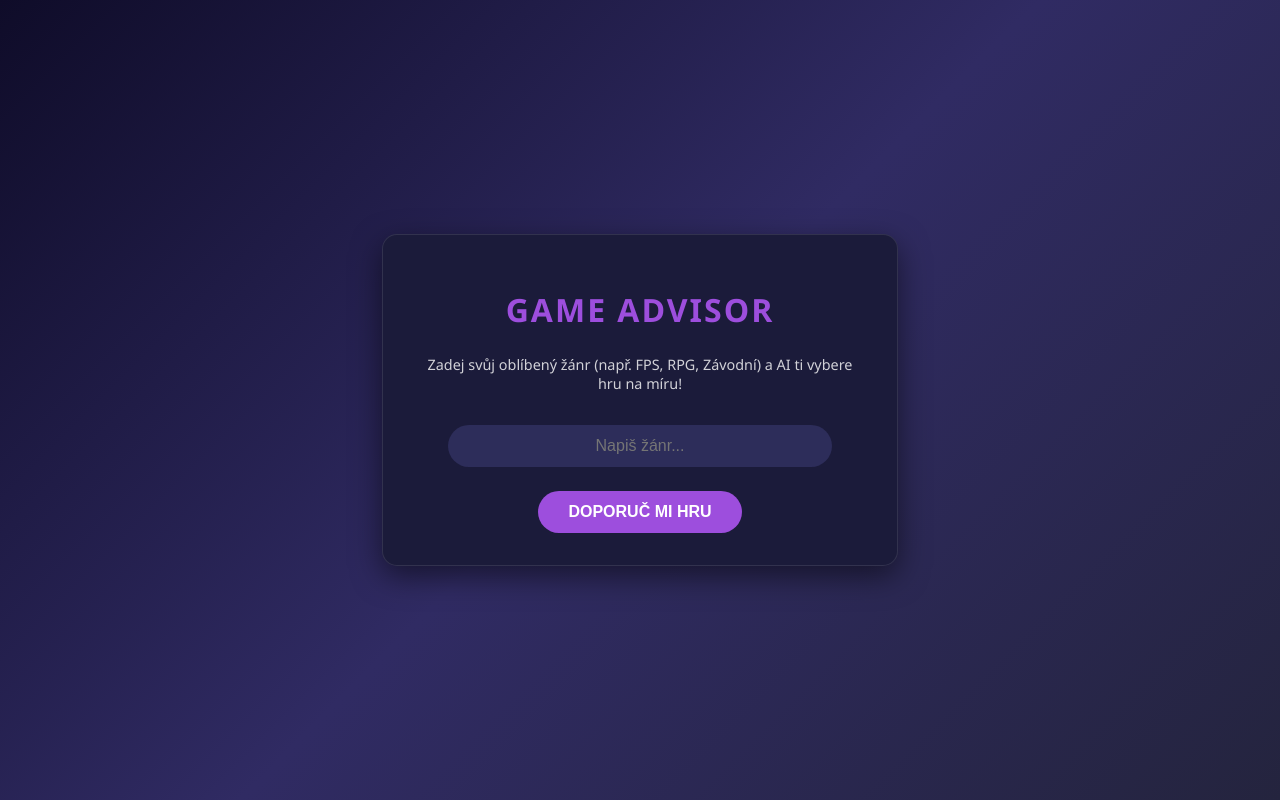
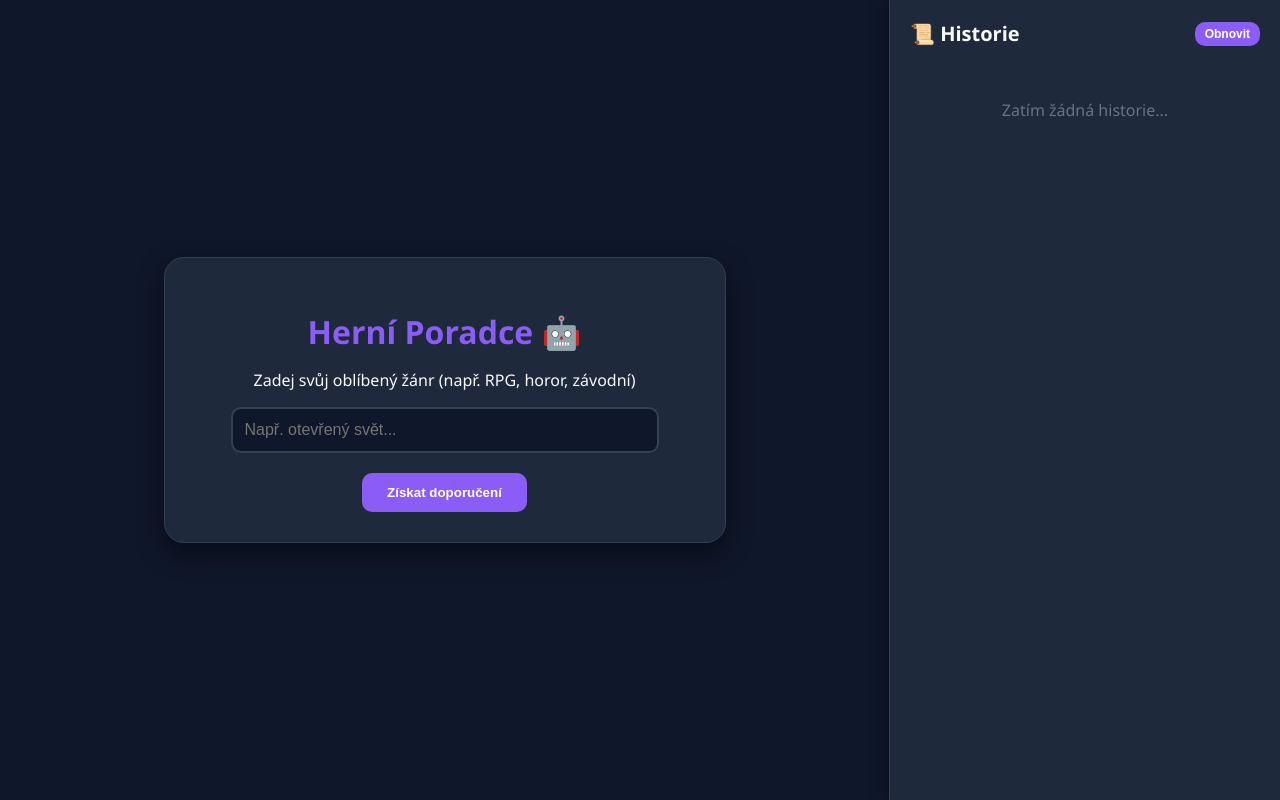
Before and after one commit to Gecyvpecy/hry, a Flask app: page / in a window 1280 px wide. Run offline with Flask 3, Linux system fonts and the light colour scheme; data that the repository does not hold is empty; parts of the project's set-up code (start-up, migrations or seed data) failed here and were passed over.

Commit message:
Revamp index.html with new design and features

```diff
--- a/templates/index.html
+++ b/templates/index.html
@@ -3,196 +3,228 @@
 <head>
     <meta charset="UTF-8">
     <meta name="viewport" content="width=device-width, initial-scale=1.0">
-    <title>AI Game Advisor</title>
+    <title>AI Game Advisor 🎮</title>
     <style>
         :root {
-            --primary: #9d4edd;
-            --primary-hover: #7b2cbf;
-            --bg: #0f0c29;
-            --card-bg: #1b1b3a;
-            --text: #ffffff;
+            --bg: #0f172a;
+            --card-bg: #1e293b;
+            --primary: #8b5cf6;
+            --text: #f8fafc;
+            --accent: #22d3ee;
         }
 
         body {
             font-family: 'Segoe UI', Tahoma, Geneva, Verdana, sans-serif;
-            background: linear-gradient(135deg, #0f0c29, #302b63, #24243e);
+            background-color: var(--bg);
             color: var(--text);
+            margin: 0;
             display: flex;
+            height: 100vh;
+            overflow: hidden;
+        }
+
+        /* Levá část - Hlavní panel */
+        .main-content {
+            flex: 1;
+            display: flex;
+            flex-direction: column;
             justify-content: center;
             align-items: center;
-            min-height: 100vh;
-            margin: 0;
+            padding: 20px;
         }
 
-        .container {
+        /* Pravá část - Historie (v rohu/na boku) */
+        .sidebar {
+            width: 350px;
             background-color: var(--card-bg);
-            padding: 2rem;
-            border-radius: 15px;
-            box-shadow: 0 10px 30px rgba(0,0,0,0.5);
-            width: 100%;
-            max-width: 450px;
-            text-align: center;
-            border: 1px solid rgba(255,255,255,0.1);
+            border-left: 1px solid #334155;
+            display: flex;
+            flex-direction: column;
+            padding: 20px;
+            box-shadow: -5px 0 15px rgba(0,0,0,0.3);
         }
 
-        h1 {
-            margin-bottom: 1.5rem;
-            color: var(--primary);
-            font-size: 2rem;
-            text-transform: uppercase;
-            letter-spacing: 2px;
+        .card {
+            background: var(--card-bg);
+            padding: 30px;
+            border-radius: 20px;
+            box-shadow: 0 10px 25px rgba(0,0,0,0.5);
+            text-align: center;
+            max-width: 500px;
+            width: 100%;
+            border: 1px solid #334155;
         }
 
-        p {
-            font-size: 0.9rem;
-            opacity: 0.8;
-            margin-bottom: 2rem;
-        }
-
-        .input-group {
-            margin-bottom: 1.5rem;
-        }
+        h1 { color: var(--primary); margin-bottom: 10px; }
 
         input {
             width: 80%;
             padding: 12px;
-            border-radius: 25px;
+            border-radius: 10px;
+            border: 2px solid #334155;
+            background: #0f172a;
+            color: white;
+            font-size: 16px;
+            margin-bottom: 20px;
+            outline: none;
+        }
+
+        input:focus { border-color: var(--primary); }
+
+        button {
+            background: var(--primary);
+            color: white;
             border: none;
-            background: #2d2d5a;
-            color: white;
-            outline: none;
-            text-align: center;
-            font-size: 1rem;
+            padding: 12px 25px;
+            border-radius: 10px;
+            font-weight: bold;
+            cursor: pointer;
             transition: 0.3s;
         }
 
-        input:focus {
-            box-shadow: 0 0 10px var(--primary);
+        button:hover { transform: scale(1.05); background: #7c3aed; }
+
+        #result {
+            margin-top: 25px;
+            padding: 15px;
+            border-radius: 10px;
+            background: rgba(139, 92, 246, 0.1);
+            border-left: 4px solid var(--primary);
+            display: none;
+            text-align: left;
         }
 
-        button {
-            background-color: var(--primary);
-            color: white;
-            border: none;
-            padding: 12px 30px;
-            border-radius: 25px;
-            cursor: pointer;
+        /* Stylování historie */
+        .history-title {
+            font-size: 20px;
             font-weight: bold;
-            font-size: 1rem;
-            transition: 0.3s;
-            text-transform: uppercase;
+            margin-bottom: 20px;
+            display: flex;
+            justify-content: space-between;
+            align-items: center;
         }
 
-        button:hover {
-            background-color: var(--primary-hover);
-            transform: translateY(-2px);
+        #historyList {
+            list-style: none;
+            padding: 0;
+            overflow-y: auto;
+            flex: 1;
         }
 
-        button:disabled {
-            background-color: #555;
-            cursor: not-allowed;
+        .history-item {
+            background: #0f172a;
+            padding: 12px;
+            border-radius: 10px;
+            margin-bottom: 10px;
+            font-size: 14px;
+            border: 1px solid #334155;
         }
 
-        #result {
-            margin-top: 2rem;
-            padding: 15px;
-            border-radius: 10px;
-            background: rgba(255, 255, 255, 0.05);
-            min-height: 50px;
-            display: none;
-            line-height: 1.5;
-            border-left: 4px solid var(--primary);
-        }
+        .history-item b { color: var(--accent); }
+        .history-date { font-size: 10px; color: #64748b; display: block; }
 
         .loader {
-            display: none;
-            margin: 20px auto;
             border: 4px solid #f3f3f3;
             border-top: 4px solid var(--primary);
             border-radius: 50%;
             width: 30px;
             height: 30px;
             animation: spin 1s linear infinite;
+            display: none;
+            margin: 20px auto;
         }
 
-        @keyframes spin {
-            0% { transform: rotate(0deg); }
-            100% { transform: rotate(360deg); }
-        }
+        @keyframes spin { 0% { transform: rotate(0deg); } 100% { transform: rotate(360deg); } }
     </style>
 </head>
 <body>
 
-<div class="container">
-    <h1>Game Advisor</h1>
-    <p>Zadej svůj oblíbený žánr (např. FPS, RPG, Závodní) a AI ti vybere hru na míru!</p>
+    <div class="main-content">
+        <div class="card">
+            <h1>Herní Poradce 🤖</h1>
+            <p>Zadej svůj oblíbený žánr (např. RPG, horor, závodní)</p>
 
-    <div class="input-group">
-        <input type="text" id="genreInput" placeholder="Napiš žánr..." onkeypress="handleKeyPress(event)">
+            <input type="text" id="genreInput" placeholder="Např. otevřený svět...">
+            <br>
+            <button onclick="askAI()">Získat doporučení</button>
+
+            <div id="loader" class="loader"></div>
+            <div id="result"></div>
+        </div>
     </div>
 
-    <button id="sendBtn" onclick="getRecommendation()">Doporuč mi hru</button>
-
-    <div class="loader" id="loader"></div>
-    <div id="result"></div>
+    <div class="sidebar">
+        <div class="history-title">
+            📜 Historie
+            <button onclick="loadHistory()" style="padding: 5px 10px; font-size: 12px;">Obnovit</button>
+        </div>
+        <ul id="historyList">
+            <p style="color: #64748b; text-align: center;">Zatím žádná historie...</p>
+        </ul>
     </div>
 
     <script>
-    function handleKeyPress(event) {
-        if (event.key === "Enter") {
-            getRecommendation();
-        }
-    }
+        // Funkce pro dotaz na AI
+        async function askAI() {
+            const genre = document.getElementById('genreInput').value;
+            const resDiv = document.getElementById('result');
+            const loader = document.getElementById('loader');
 
-    async function getRecommendation() {
-        const input = document.getElementById('genreInput');
-        const resultDiv = document.getElementById('result');
-        const loader = document.getElementById('loader');
-        const btn = document.getElementById('sendBtn');
+            if (!genre) return alert("Prosím, zadej žánr!");
 
-        const genre = input.value.trim();
-
-        if (!genre) {
-            alert("Prosím, zadej nějaký žánr!");
-            return;
-        }
-
-        // UI stav - načítání
-        resultDiv.style.display = 'none';
+            resDiv.style.display = 'none';
             loader.style.display = 'block';
-        btn.disabled = true;
 
             try {
                 const response = await fetch('/recommend', {
                     method: 'POST',
-                headers: {
-                    'Content-Type': 'application/json'
-                },
+                    headers: { 'Content-Type': 'application/json' },
                     body: JSON.stringify({ genre: genre })
                 });
 
                 const data = await response.json();
+                loader.style.display = 'none';
 
+                if (response.ok) {
+                    resDiv.style.display = 'block';
+                    resDiv.innerHTML = `<strong>Doporučení:</strong><br>${data.recommendation}`;
+                    // Po úspěšném doporučení hned aktualizujeme historii
+                    loadHistory();
+                } else {
+                    alert("Chyba: " + data.error);
+                }
+            } catch (err) {
                 loader.style.display = 'none';
-            resultDiv.style.display = 'block';
-            btn.disabled = false;
-
-            if (data.recommendation) {
-                resultDiv.innerHTML = `<strong>AI doporučuje:</strong><br>${data.recommendation}`;
-                resultDiv.style.borderLeftColor = "#9d4edd";
-            } else {
-                resultDiv.innerText = "Chyba: " + (data.error || "Nepodařilo se získat odpověď.");
-                resultDiv.style.borderLeftColor = "red";
-            }
-        } catch (error) {
-            loader.style.display = 'none';
-            resultDiv.style.display = 'block';
-            btn.disabled = false;
-            resultDiv.innerText = "Chyba při spojení se serverem.";
-            resultDiv.style.borderLeftColor = "red";
+                alert("Nepodařilo se spojit se serverem.");
             }
         }
+
+        // Funkce pro načtení historie z SQLite databáze
+        async function loadHistory() {
+            try {
+                const res = await fetch('/history');
+                const data = await res.json();
+                const list = document.getElementById('historyList');
+
+                if (data.length === 0) return;
+
+                list.innerHTML = '';
+                data.forEach(item => {
+                    const li = document.createElement('li');
+                    li.className = 'history-item';
+                    li.innerHTML = `
+                        <span class="history-date">${item.timestamp}</span>
+                        <b>${item.genre}</b>: ${item.recommendation}
+                    `;
+                    list.appendChild(li);
+                });
+            } catch (err) {
+                console.error("Chyba při načítání historie:", err);
+            }
+        }
+
+        // Načíst historii hned při otevření stránky
+        window.onload = loadHistory;
     </script>
-
 </body>
 </html>
```
Lines whose indentation alone changed are shown as unchanged.
